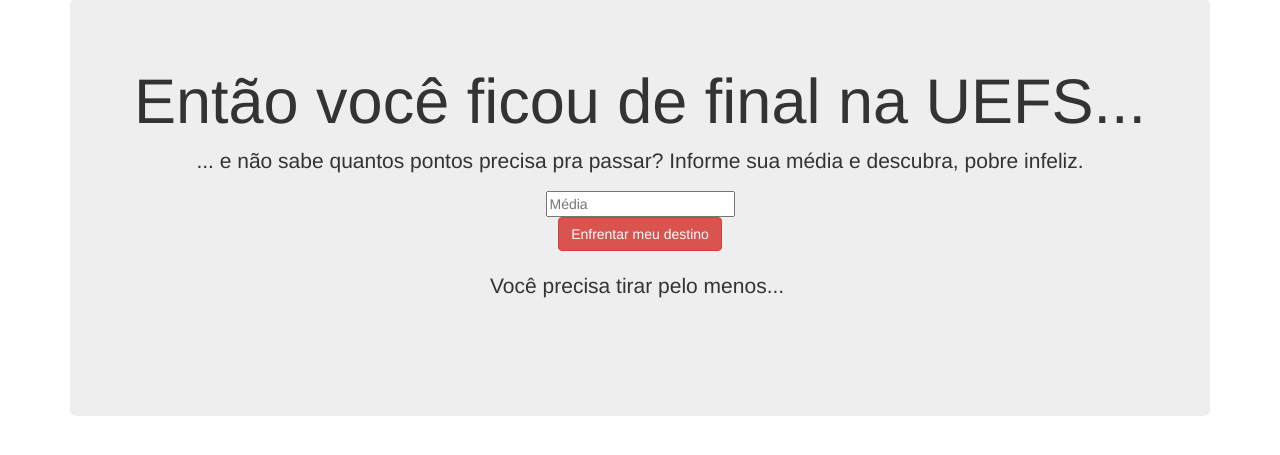
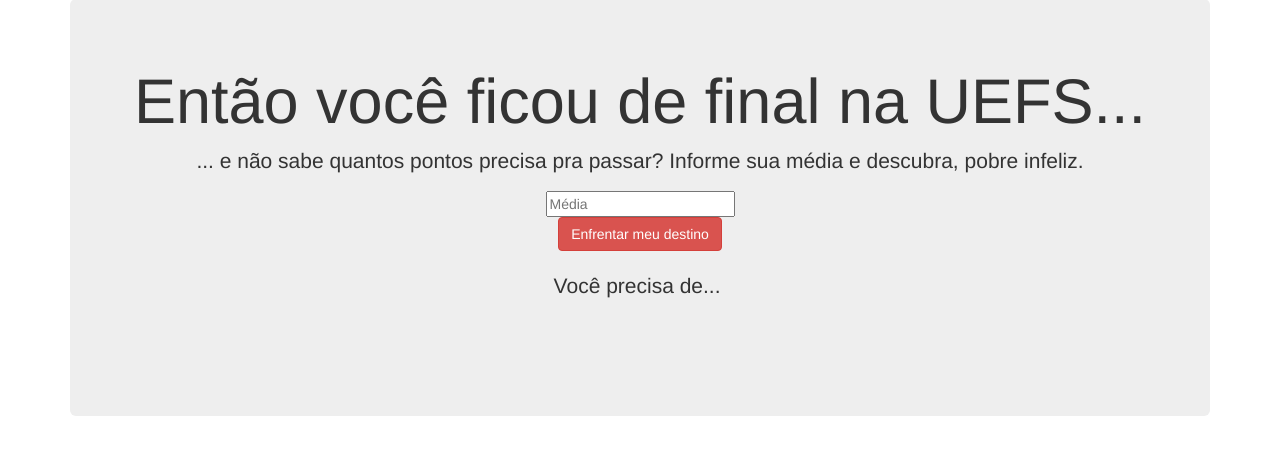
Before and after one commit to uefs/finaldauefs, a Flask app: template application/templates/home.html in a window 1280 px wide. Shown: the part 91-546 px from the top of the page. Run offline with Flask 2, Linux system fonts and the light colour scheme; the template is opened without the code that fills it, so the values that code supplies are empty; parts of the project's set-up code (start-up, migrations or seed data) failed here and were passed over; some libraries are stand-ins or nearby versions.

Commit message:
Deployed verion

```diff
--- a/application/templates/home.html
+++ b/application/templates/home.html
@@ -104,7 +104,7 @@
           <br />
           <br />
 
-          <p class="text-center">Você precisa tirar pelo menos...&nbsp;</p>
+          <p class="text-center">Você precisa de...&nbsp;</p>
           <p><span class="badge badge-important" id="required_grade"></span></p>
           <div id="description" class="alert alert-block">
             <p></p>
```
